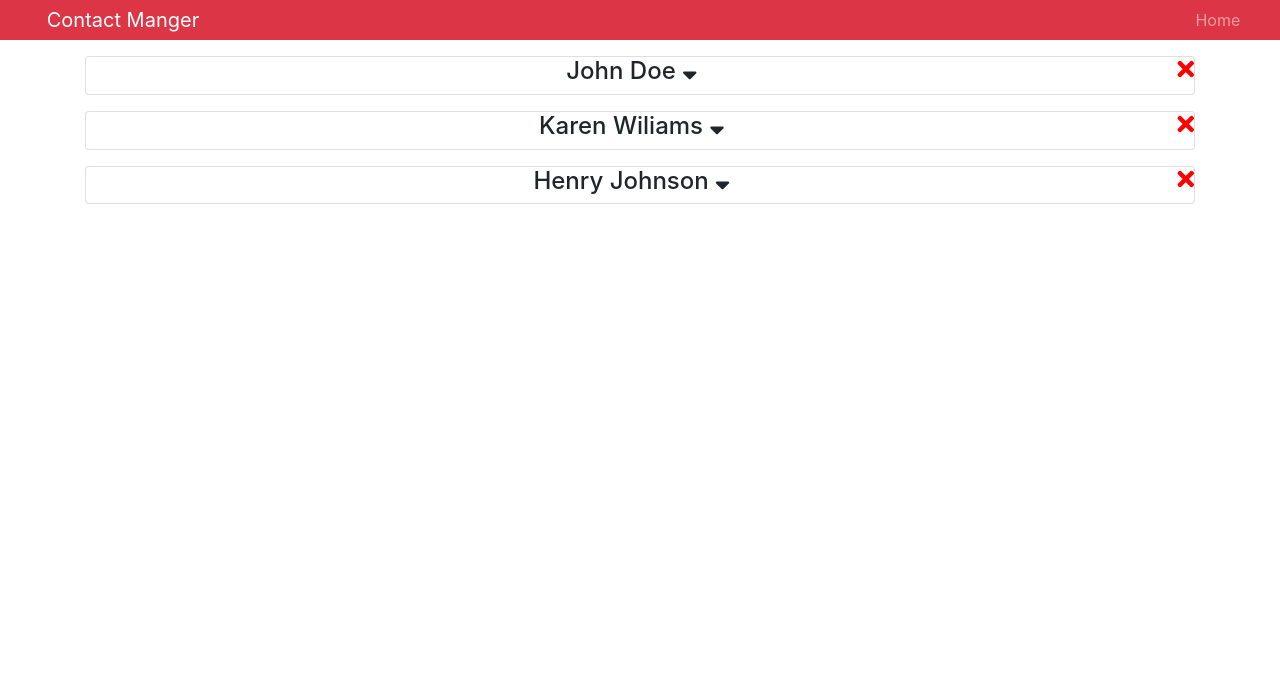
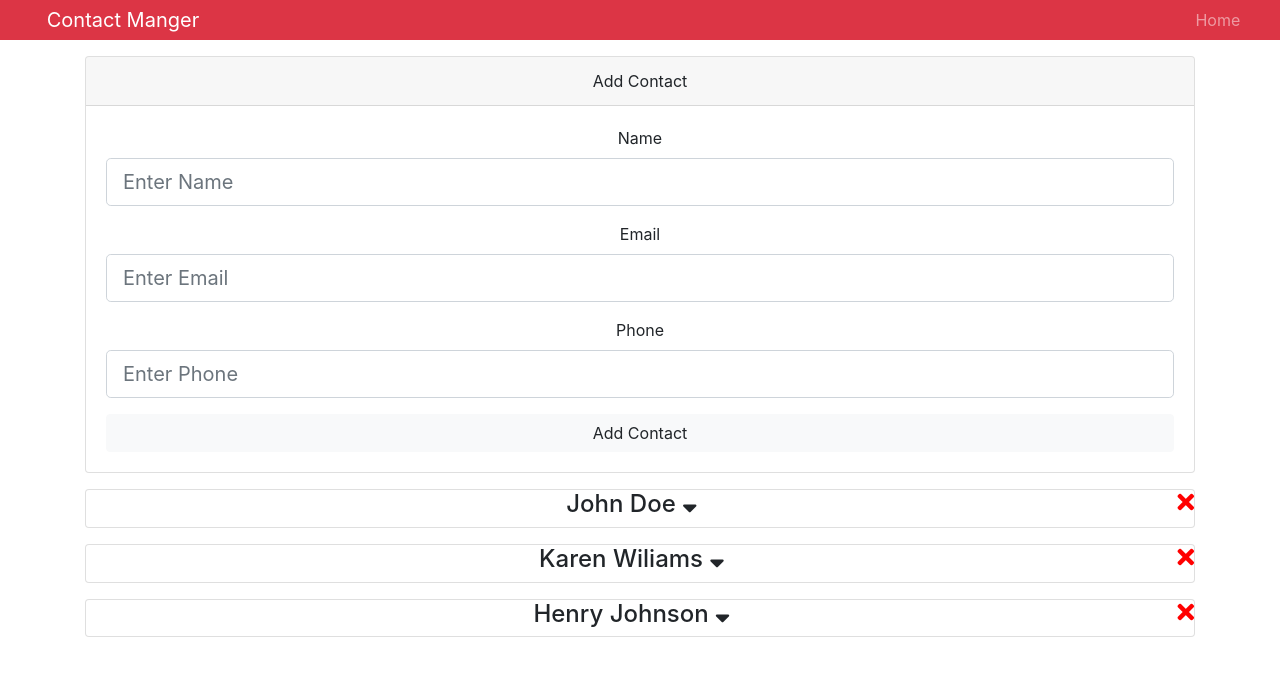
Before and after one commit to yukako098/ContactManager, a React (Create React App) app: page /contact/add in a window 1280 px wide. Shown: the top 676 px of the page. Built offline with nearby package versions, Linux system fonts and the light colour scheme.

Commit message:
finished section5

```diff
--- a/package.json
+++ b/package.json
@@ -4,9 +4,11 @@
   "private": true,
   "dependencies": {
     "bootstrap": "^4.1.3",
+    "classnames": "^2.2.6",
     "react": "^16.5.0",
     "react-dom": "^16.5.0",
-    "react-scripts": "1.1.5"
+    "react-scripts": "1.1.5",
+    "uuid": "^3.3.2"
   },
   "scripts": {
     "start": "react-scripts start",
--- a/src/App.js
+++ b/src/App.js
@@ -1,6 +1,7 @@
 import React, {Component} from 'react';
-import Contacts from './components/Contacts';
-import Header from './components/Header';
+import Contacts from './components/contacts/Contacts';
+import Header from './components/layout/Header';
+import AddContacts from './components/contacts/AddContacts';
 
 import {Provider} from './context';
 
@@ -14,6 +15,7 @@ class App extends Component {
         <div className="App">
           <Header branding = "Contact Manger"/>
           <div className="container">
+            <AddContacts />
             <Contacts />
           </div>
         </div>
--- /dev/null
+++ b/src/components/contacts/AddContacts.js
@@ -0,0 +1,107 @@
+import React, { Component } from 'react'
+import { Consumer } from '../../context'
+import TextInputGroup from '../layout/TextInputGroup'
+import uuid from 'uuid';
+
+ class AddContacts extends Component {
+     state = {
+         name: '',
+         email: '',
+         phone: '',
+         errors: {}
+     };
+
+     onSubmit = (dispatch, e) => {
+         e.preventDefault();
+
+         const { name, email, phone } = this.state;
+
+         // Check For Errors
+         if(name === ''){
+             this.setState({errors: { name: 'Name is required'}});
+             return;
+         }
+
+         if(email === ''){
+            this.setState({errors: { email: 'Email is required'}});
+            return;
+        }
+
+        if(phone === ''){
+            this.setState({errors: { phone: 'Phone is required'}});
+            return;
+        }
+
+         const newContact = {
+             id: uuid(), // uniqueid
+             name,
+             email,
+             phone
+         }
+
+         dispatch({type: 'ADD_CONTACT', payload: newContact});
+
+         // Clear State
+         this.setState({
+             name:'',
+             email:'',
+             phone: '',
+             errors: {}
+         })
+     };
+
+     onChange = e => this.setState({ [e.target.name]: e.target.value });
+
+    render() {
+        const { name, email, phone, errors } = this.state;
+
+        return (
+            <Consumer>
+                {value => {
+                    const { dispatch } = value;
+                    return (
+                            <div className="card mb-3">
+                            <div className="card-header">Add Contact</div>
+                            <div className="card-body">
+                                <form onSubmit={this.onSubmit.bind(this, dispatch)}>
+                                    <TextInputGroup
+                                        label = "Name"
+                                        name = "name"
+                                        placeholder = "Enter Name"
+                                        value = {name}
+                                        onChange = {this.onChange}
+                                        error = {errors.name}
+                                    />
+                                    <TextInputGroup
+                                        label = "Email"
+                                        name = "email"
+                                        type = "email"
+                                        placeholder = "Enter Email"
+                                        value = {email}
+                                        onChange = {this.onChange}
+                                        error = {errors.email}
+                                    />
+                                    <TextInputGroup
+                                        label = "Phone"
+                                        name = "phone"
+                                        placeholder = "Enter Phone"
+                                        value = {phone}
+                                        onChange = {this.onChange}
+                                        error = {errors.phone}
+                                    />
+                                    <input
+                                        type="submit"
+                                        value="Add Contact"
+                                        className="btn btn-light btn-block"
+                                    />
+                                </form>
+                            </div>
+                        </div>
+                    )
+                }}
+            </Consumer>
+        )
+  }
+}
+
+export default AddContacts
--- a/src/components/Contact.js
+++ b/src/components/contacts/Contact.js
@@ -1,6 +1,6 @@
 import React, { Component } from 'react'
 import PropTypes from 'prop-types';
-import { Consumer } from '../context';
+import { Consumer } from '../../context';
 
 
 class Contact extends Component {
--- a/src/components/Contacts.js
+++ b/src/components/contacts/Contacts.js
@@ -1,6 +1,6 @@
 import React, { Component } from 'react'
 import Contact from './Contact'
-import { Consumer } from '../context'
+import { Consumer } from '../../context'
 
 
 class Contacts extends Component {
--- /dev/null
+++ b/src/components/layout/TextInputGroup.js
@@ -0,0 +1,49 @@
+import React from 'react'
+import PropTypes from 'prop-types';
+import classnames from 'classnames';
+
+
+const TextInputGroup = ({
+    label,
+    name,
+    value,
+    placeholder,
+    type,
+    onChange,
+    error
+}) => {
+  return (
+    <div className="form-group">
+    <label htmlFor={name}>{label}</label>
+    <input
+        type={type}
+        name={name}
+        className={classnames('form-control form-control-lg', {
+            'is-invalid': error
+        })}
+        placeholder={placeholder}
+        value={value}
+        onChange={onChange}
+    />
+    {error && <div
+     className="invalid-feedback">
+     {error}</div>}
+    </div>
+
+  );
+};
+
+TextInputGroup.propTypes = {
+    label: PropTypes.string.isRequired,
+    name: PropTypes.string.isRequired,
+    placeholder: PropTypes.string.isRequired,
+    value: PropTypes.string.isRequired,
+    type: PropTypes.string.isRequired,
+    onChange: PropTypes.func.isRequired,
+    error: PropTypes.string
+}
+
+TextInputGroup.defaultProps = {
+    type: 'text'
+}
+export default TextInputGroup;
--- a/src/context.js
+++ b/src/context.js
@@ -7,9 +7,15 @@ const reducer = (state, action) => {
         case 'DELETE_CONTACT':
             return {
              ...state,
-             contacts: state.contacts.filter(contact =>
-             contact.id !== action.payload)
-        }
+             contacts: state.contacts.filter(
+             contact => contact.id !== action.payload
+            )};
+            case 'ADD_CONTACT':
+            return {
+             ...state,
+             contacts: [action.payload,
+                ...state.contacts]
+            };
         default:
             return state;
     }
```
Also changed, not shown: src/components/contacts/AddContacts_ref.js (added, +87 -0 lines), src/components/layout/Header.js (renamed from src/components/Header.js), 1 other file (tests, documents, lock files or other folders).
